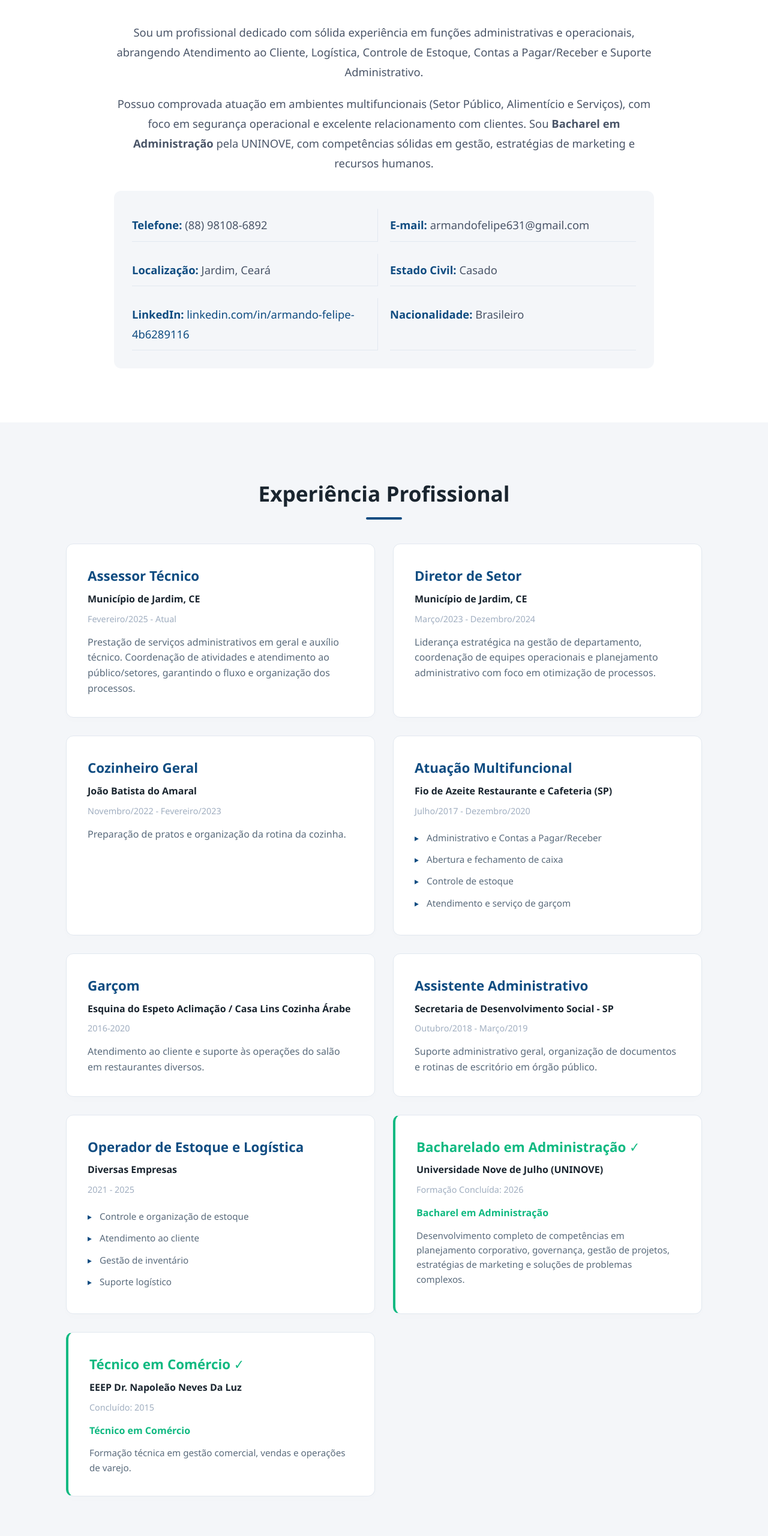
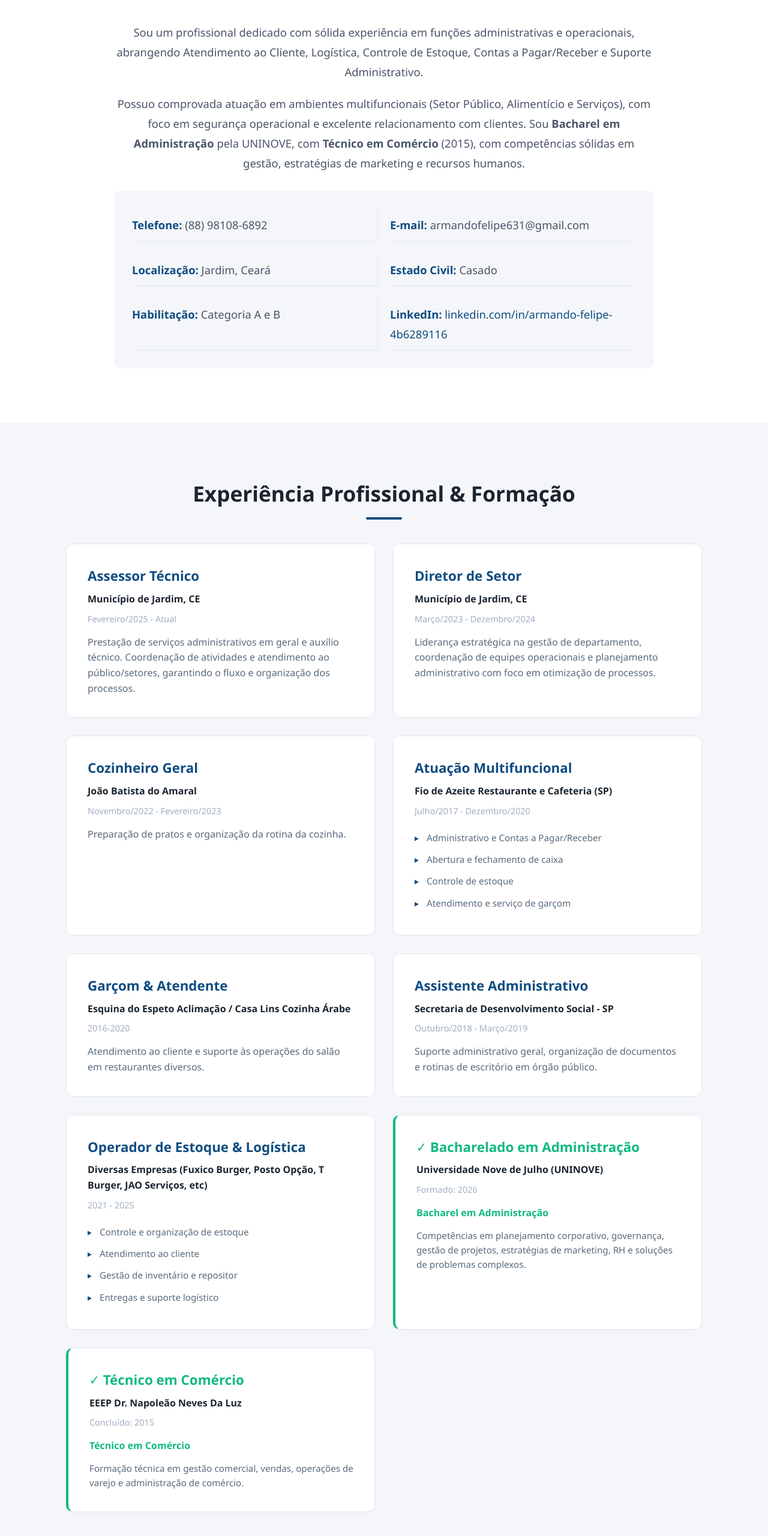
Before and after one commit to ARMANDOFELIPE/Apresenta-o-Armando, a plain HTML site: page index.html in a window 1280 px wide. Shown: the part 786-3346 px from the top of the page at 60% size. Drawn offline with Linux system fonts and the light colour scheme.

Commit message:
Reenviar site completo com todas as informações: Técnico em Comércio, Categoria AB, Certificações, Inglês

```diff
--- a/index.html
+++ b/index.html
@@ -4,6 +4,9 @@
     <meta charset="UTF-8">
     <meta name="viewport" content="width=device-width, initial-scale=1.0">
     <title>Armando Felipe | Bacharel em Administração & Gestão Pública</title>
+    <meta http-equiv="Cache-Control" content="no-cache, no-store, must-revalidate">
+    <meta http-equiv="Pragma" content="no-cache">
+    <meta http-equiv="Expires" content="0">
     <style>
         /* ==========================================================================
            1. CONFIGURAÇÕES GERAIS E PALETA DE CORES (Edite as cores aqui se quiser)
@@ -443,7 +446,7 @@
                     Sou um profissional dedicado com sólida experiência em funções administrativas e operacionais, abrangendo Atendimento ao Cliente, Logística, Controle de Estoque, Contas a Pagar/Receber e Suporte Administrativo.
                 </p>
                 <p style="margin-top: 20px;">
-                    Possuo comprovada atuação em ambientes multifuncionais (Setor Público, Alimentício e Serviços), com foco em segurança operacional e excelente relacionamento com clientes. Sou <strong>Bacharel em Administração</strong> pela UNINOVE, com competências sólidas em gestão, estratégias de marketing e recursos humanos.
+                    Possuo comprovada atuação em ambientes multifuncionais (Setor Público, Alimentício e Serviços), com foco em segurança operacional e excelente relacionamento com clientes. Sou <strong>Bacharel em Administração</strong> pela UNINOVE, com <strong>Técnico em Comércio</strong> (2015), com competências sólidas em gestão, estratégias de marketing e recursos humanos.
                 </p>
 
                 <div class="info-pessoal">
@@ -452,8 +455,8 @@
                         <li><strong>E-mail:</strong> armandofelipe631@gmail.com</li>
                         <li><strong>Localização:</strong> Jardim, Ceará</li>
                         <li><strong>Estado Civil:</strong> Casado</li>
+                        <li><strong>Habilitação:</strong> Categoria A e B</li>
                         <li><strong>LinkedIn:</strong> <a href="https://linkedin.com/in/armando-felipe-4b6289116" target="_blank" style="color: var(--cor-primaria); text-decoration: none;">linkedin.com/in/armando-felipe-4b6289116</a></li>
-                        <li><strong>Nacionalidade:</strong> Brasileiro</li>
                     </ul>
                 </div>
             </div>
@@ -462,7 +465,7 @@
 
     <section id="experiencia" class="secao" style="background-color: var(--cor-clara);">
         <div class="container">
-            <h2 class="titulo-secao">Experiência Profissional</h2>
+            <h2 class="titulo-secao">Experiência Profissional & Formação</h2>
 
             <div class="grid-cards">
 
@@ -500,7 +503,7 @@
                 </div>
 
                 <div class="card">
-                    <h3>Garçom</h3>
+                    <h3>Garçom & Atendente</h3>
                     <div class="subtitulo">Esquina do Espeto Aclimação / Casa Lins Cozinha Árabe</div>
                     <div class="periodo">2016-2020</div>
                     <p>Atendimento ao cliente e suporte às operações do salão em restaurantes diversos.</p>
@@ -514,31 +517,31 @@
                 </div>
 
                 <div class="card">
-                    <h3>Operador de Estoque e Logística</h3>
-                    <div class="subtitulo">Diversas Empresas</div>
+                    <h3>Operador de Estoque & Logística</h3>
+                    <div class="subtitulo">Diversas Empresas (Fuxico Burger, Posto Opção, T Burger, JAO Serviços, etc)</div>
                     <div class="periodo">2021 - 2025</div>
                     <ul>
                         <li>Controle e organização de estoque</li>
                         <li>Atendimento ao cliente</li>
-                        <li>Gestão de inventário</li>
-                        <li>Suporte logístico</li>
+                        <li>Gestão de inventário e repositor</li>
+                        <li>Entregas e suporte logístico</li>
                     </ul>
                 </div>
 
                 <div class="card formado">
-                    <h3>Bacharelado em Administração ✓</h3>
+                    <h3>✓ Bacharelado em Administração</h3>
                     <div class="subtitulo">Universidade Nove de Julho (UNINOVE)</div>
-                    <div class="periodo">Formação Concluída: 2026</div>
+                    <div class="periodo">Formado: 2026</div>
                     <p><strong style="color: var(--cor-sucesso);">Bacharel em Administração</strong></p>
-                    <p style="margin-top: 12px; font-size: 0.95rem;">Desenvolvimento completo de competências em planejamento corporativo, governança, gestão de projetos, estratégias de marketing e soluções de problemas complexos.</p>
+                    <p style="margin-top: 12px; font-size: 0.95rem;">Competências em planejamento corporativo, governança, gestão de projetos, estratégias de marketing, RH e soluções de problemas complexos.</p>
                 </div>
 
                 <div class="card formado">
-                    <h3>Técnico em Comércio ✓</h3>
+                    <h3>✓ Técnico em Comércio</h3>
                     <div class="subtitulo">EEEP Dr. Napoleão Neves Da Luz</div>
                     <div class="periodo">Concluído: 2015</div>
                     <p><strong style="color: var(--cor-sucesso);">Técnico em Comércio</strong></p>
-                    <p style="margin-top: 12px; font-size: 0.95rem;">Formação técnica em gestão comercial, vendas e operações de varejo.</p>
+                    <p style="margin-top: 12px; font-size: 0.95rem;">Formação técnica em gestão comercial, vendas, operações de varejo e administração de comércio.</p>
                 </div>
 
             </div>
@@ -547,7 +550,7 @@
 
     <section id="habilidades" class="secao">
         <div class="container">
-            <h2 class="titulo-secao">Habilidades & Competências</h2>
+            <h2 class="titulo-secao">Habilidades, Certificações & Idiomas</h2>
 
             <div class="habilidades-grid">
                 <div class="habilidade-box">
@@ -565,7 +568,7 @@
                 <div class="habilidade-box">
                     <h4>Competências Profissionais</h4>
                     <ul>
-                        <li>Atendimento ao Cliente</li>
+                        <li>Atendimento ao Cliente Premium</li>
                         <li>Vendas e Negociação</li>
                         <li>Logística e Organização</li>
                         <li>Liderança de Equipes</li>
@@ -578,11 +581,11 @@
                     <h4>Idiomas & Certificações</h4>
                     <ul>
                         <li>Inglês: Básico (UNINOVE)</li>
-                        <li>Habilitação Categoria A e B</li>
+                        <li>Habilitação: Categoria A e B</li>
                         <li>Operador de Computador (SENAI/Pronatec)</li>
-                        <li>Certificação em Segurança (Emforvigil)</li>
-                        <li>Atendimento e Segurança em Portaria</li>
-                        <li>Projeto Iniciação Científica (2019-2020)</li>
+                        <li>Segurança em Portaria (Emforvigil)</li>
+                        <li>Atendimento ao Cliente</li>
+                        <li>Iniciação Científica (2019-2020)</li>
                     </ul>
                 </div>
             </div>
@@ -590,10 +593,10 @@
             <div class="card" style="margin-top: 40px; background-color: var(--cor-clara);">
                 <h4 style="color: var(--cor-primaria); margin-bottom: 15px; font-size: 1.1rem;">Competências Especializadas</h4>
                 <ul style="list-style: none; display: grid; grid-template-columns: 1fr 1fr; gap: 15px;">
-                    <li style="padding-left: 0;"><strong>Segurança:</strong> Manuseio seguro de combustíveis, GLP e produtos perigosos</li>
-                    <li style="padding-left: 0;"><strong>Logística:</strong> Controle de frota, distribuição, armazenamento</li>
-                    <li style="padding-left: 0;"><strong>Gestão Pública:</strong> Processos administrativos e serviços públicos</li>
-                    <li style="padding-left: 0;"><strong>Marketing:</strong> Estratégias de negócio e posicionamento</li>
+                    <li style="padding-left: 0;"><strong>🔒 Segurança:</strong> Manuseio de combustíveis, GLP e produtos perigosos</li>
+                    <li style="padding-left: 0;"><strong>🚛 Logística:</strong> Controle de frota, distribuição, armazenamento</li>
+                    <li style="padding-left: 0;"><strong>🏛️ Gestão Pública:</strong> Processos administrativos e serviços públicos</li>
+                    <li style="padding-left: 0;"><strong>📊 Marketing:</strong> Estratégias de negócio e posicionamento</li>
                 </ul>
             </div>
         </div>
```
